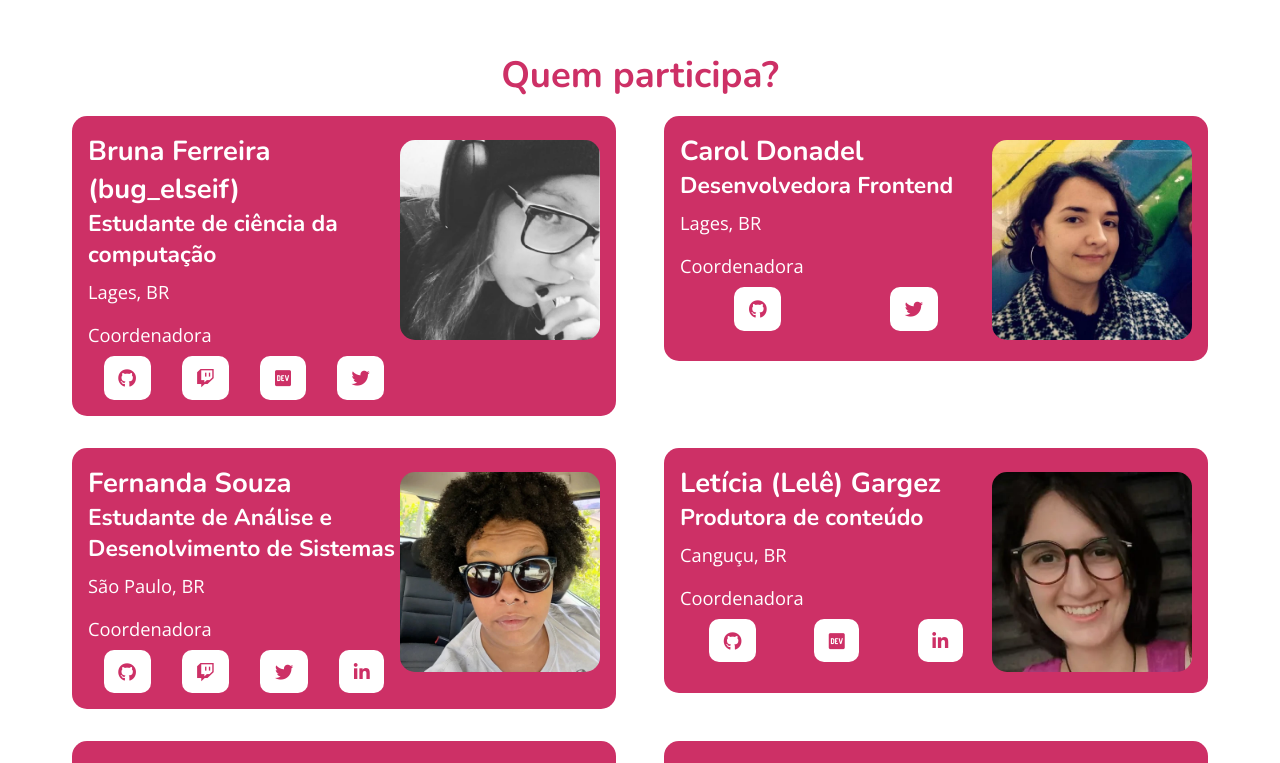
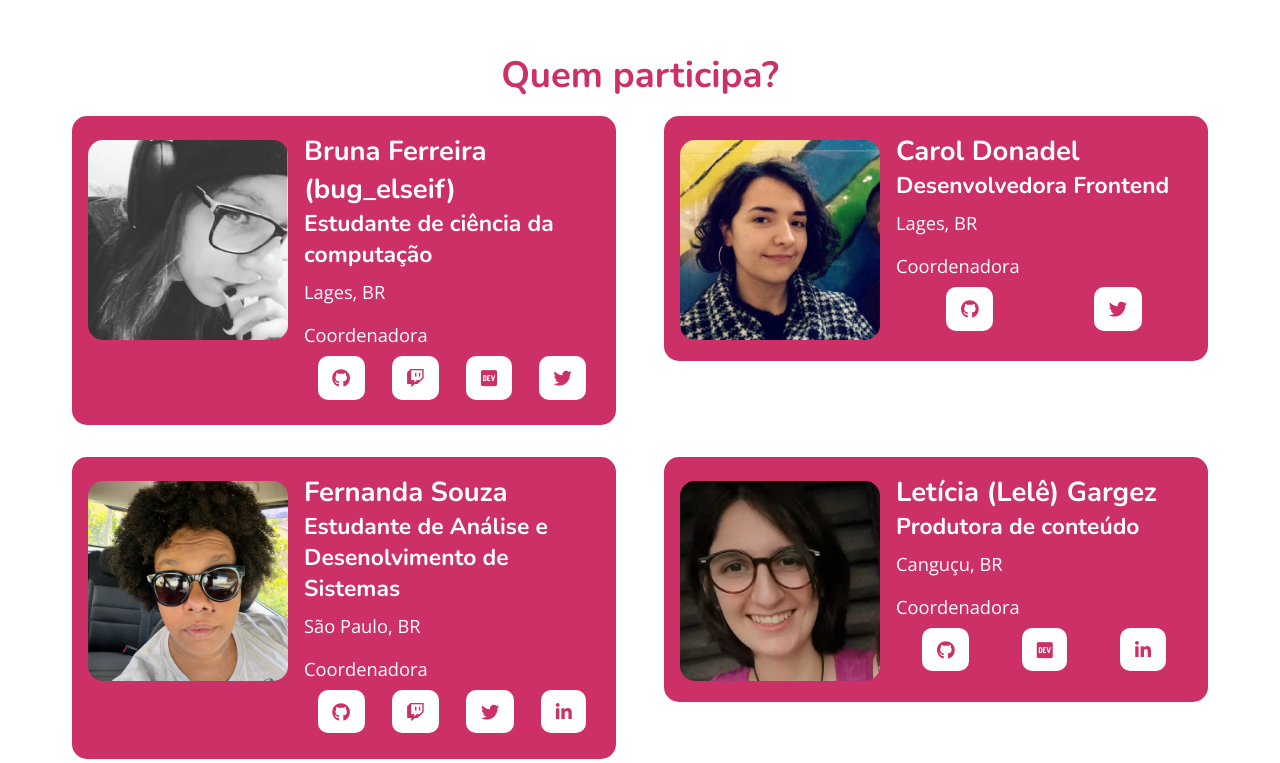
Before and after one commit to feministech/feministech, a Nuxt app: page / in a window 1280 px wide. Shown: the part 1040-1803 px from the top of the page. Built offline with nearby package versions, Linux system fonts and the light colour scheme.

Commit message:
responsividade do card de pessoa membra

```diff
--- a/components/MemberCard.vue
+++ b/components/MemberCard.vue
@@ -1,5 +1,8 @@
 <template>
   <div :class="memberColor + '-member-card member-card'">
+    <div>
+      <img :src="memberImage" alt="imageAlt" class="member-image" />
+    </div>
     <div class="member-info">
       <h2 class="member-name">
         {{ memberName }}
@@ -46,9 +49,7 @@
         />
       </div>
     </div>
-    <div>
-      <img :src="memberImage" alt="imageAlt" class="member-image" />
-    </div>
+
   </div>
 </template>
 
@@ -73,6 +74,8 @@ export default {
 </script>
 
 <style>
+
+@media screen and (min-width:1280px) {
   .member-card {
     width: 40vw;
     max-width: 33em;
@@ -84,6 +87,47 @@ export default {
     flex-direction: row;
     justify-content: space-between;
     margin: 1em 0.5em;
+  }
+
+  .member-image {
+  height: 25vh;
+  border-radius: 15px;
+  margin-top: 0.5em;
+  margin-right: 1em;
+}
+}
+
+@media screen and (max-width:1279px) {
+  .member-card {
+    width: 40vw;
+    max-width: 33em;
+    min-height: 16vh;
+    border-radius: 15px;
+    padding: 1em;
+    background-color: var(--pink);
+    display: flex;
+    flex-direction: column;
+    justify-content: space-between;
+    align-items: center;
+    margin: 1em 0.5em;
+  }
+
+   .member-image {
+  height: 25vh;
+  border-radius: 15px;
+  margin-top: 0.5em;
+  align-self: center;
+}
+}
+
+@media screen and (max-width:400px) {
+.member-image {
+  width: 150px;
+  height: 150px;
+  border-radius: 15px;
+  margin-top: 0.5em;
+}
+
 }
 
 .pink-member-card {
@@ -98,6 +142,7 @@ export default {
   background: var(--darkBlue);
 }
 
+
 .member-info {
   height: 100%;
   width: 100%;
@@ -105,6 +150,8 @@ export default {
   display: flex;
   flex-direction: column;
   justify-content: space-around;
+    word-wrap: break-word;
+
 }
 
 .member-name,
@@ -119,10 +166,13 @@ export default {
   border-radius: 15px;
   margin-top: 0.5em;
 }
-
+.social-link{
+  margin-bottom:0.5em;
+}
 .member-social-links {
   display: flex;
   flex-direction: row;
   justify-content: space-around;
+  flex-wrap: wrap;
 }
 </style>
--- a/pages/index.vue
+++ b/pages/index.vue
@@ -28,6 +28,10 @@ export default {
 }
 
 /* General styles */
+div.app{
+  width:100vw;
+  height: 100vh;
+}
 
 * {
   margin: 0;
```
Also changed, not shown: 1 other file (tests, documents, lock files or other folders). Lines whose indentation alone changed are shown as unchanged.
